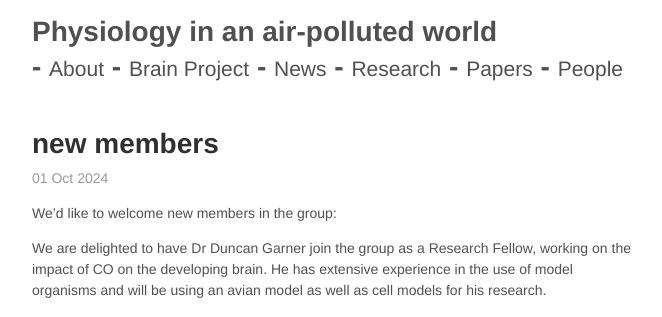
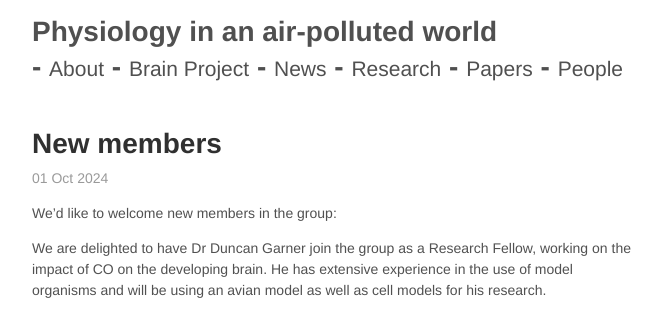
Before and after one commit to mariherigstad/mariherigstad.github.io, a Jekyll site: the page built from _posts/2024-09-10-new-group-members.md, in a window 1280 px wide. Shown: the top 317 px of the page, without its empty margins (307-969 px from the left). Built offline with Jekyll 4.4.1, drawn with Linux system fonts in a browser that asks for light colours.

```diff
--- a/_posts/2024-09-10-new-group-members.md
+++ b/_posts/2024-09-10-new-group-members.md
@@ -1,6 +1,6 @@
 ---
 layout: post
-title: "new members"
+title: "New members"
 date: 2024-10-01
 ---
 
```
